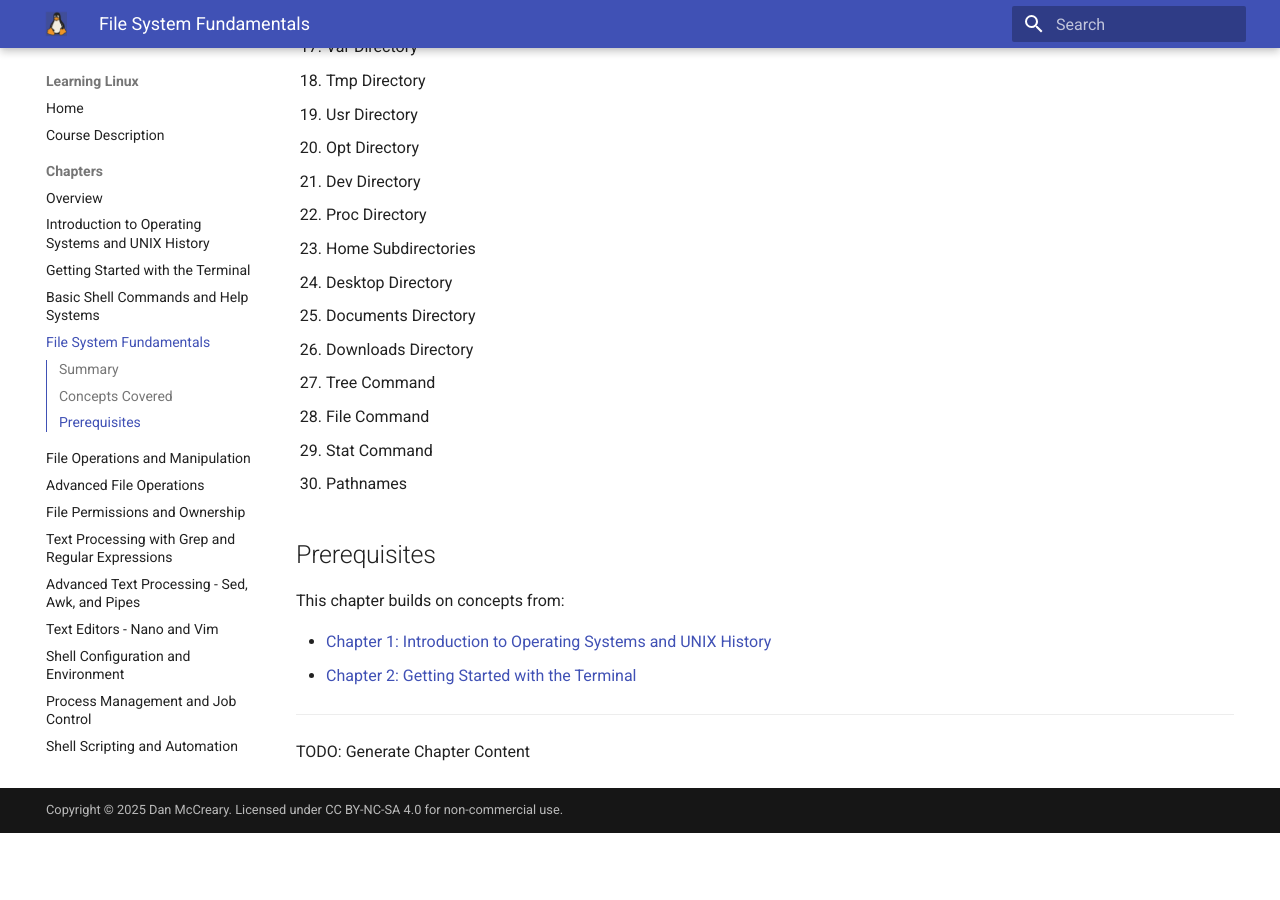
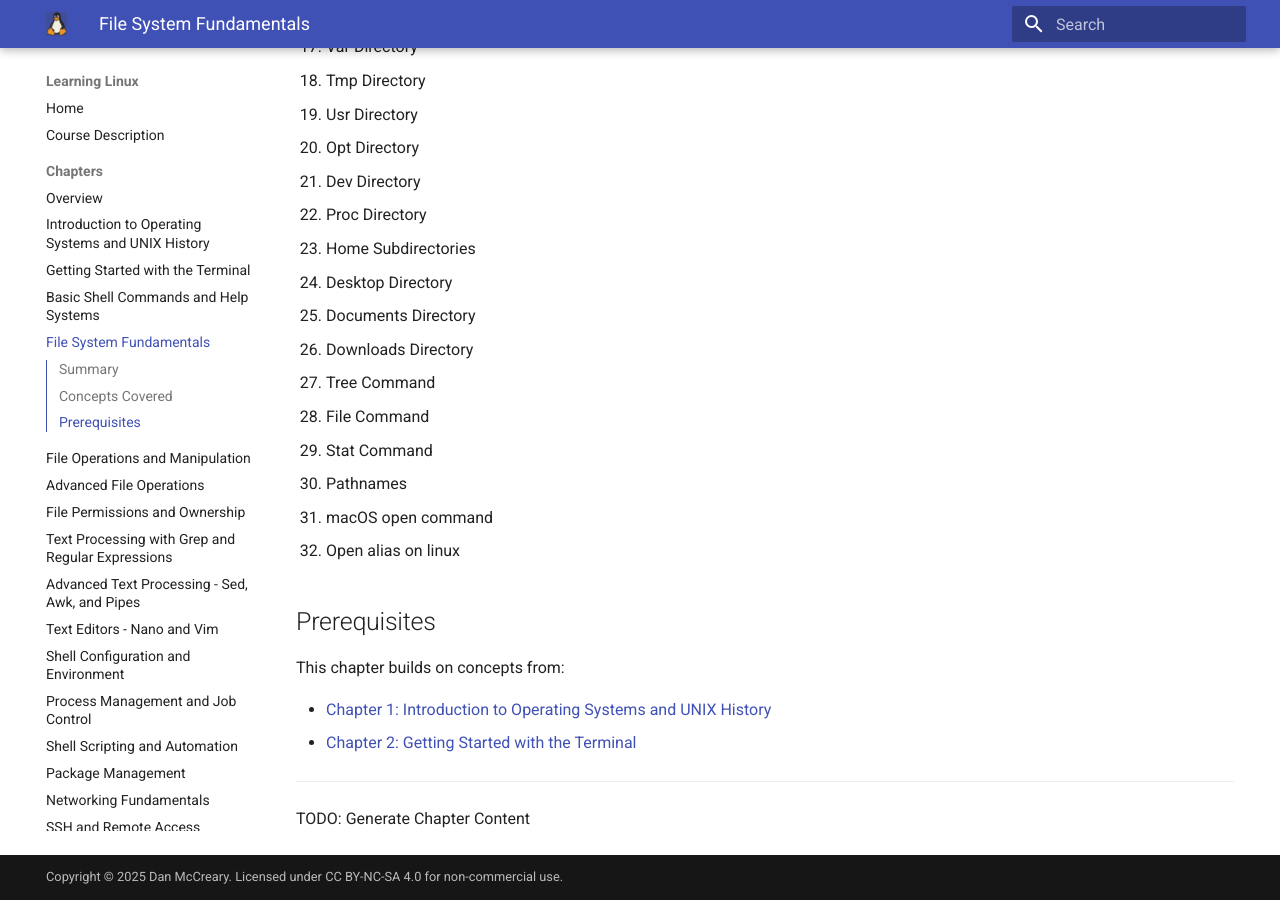
Before and after one commit to dmccreary/learning-linux, an MkDocs documentation site: the page built from docs/chapters/04-file-system/index.md, in a window 1280 px wide and 900 px high, scrolled down 943 px. Built offline with MkDocs 1.6.1 and Material for MkDocs 9.7.7, drawn with Linux system fonts in a browser that asks for light colours; before the commit the page ends 1776 px from its top, so only the background shows below that.

Commit message:
Added open command

```diff
--- a/docs/chapters/04-file-system/index.md
+++ b/docs/chapters/04-file-system/index.md
@@ -38,6 +38,8 @@
 28. File Command
 29. Stat Command
 30. Pathnames
+31. macOS open command
+32. Open alias on linux
 
 ## Prerequisites
 
```
